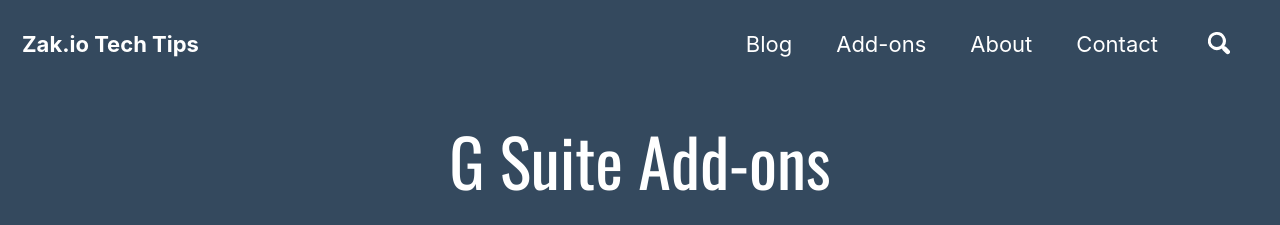
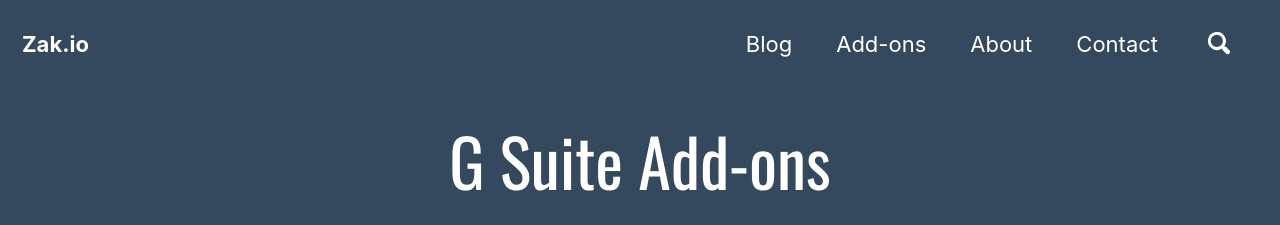
Before and after one commit to zakkolar/io.zak, a Jekyll site: the page built from _pages/addons.md, in a window 1280 px wide. Shown: the top 225 px of the page. Built offline with Jekyll 4.4.1, drawn with Linux system fonts in a browser that asks for light colours; cached includes are drawn as plain includes; nearby versions of some CDN libraries; comment, search, counter and statistics services are not loaded; a style sheet for code colours, icons or effects is not loaded.

Commit message:
updated title

```diff
--- a/_config.yml
+++ b/_config.yml
@@ -13,7 +13,7 @@
 # you will see them accessed via {{ site.title }}, {{ site.email }}, and so on.
 # You can create any custom variable you would like, and they will be accessible
 # in the templates via {{ site.myvariable }}.
-title: Zak.io Tech Tips
+title: Zak.io
 name: Zak Kolar
 
 description: "Zak Kolar is a Digital Learning Teacher in Waltham, MA. He works with students and teachers to incorporate digital literacy."
```
